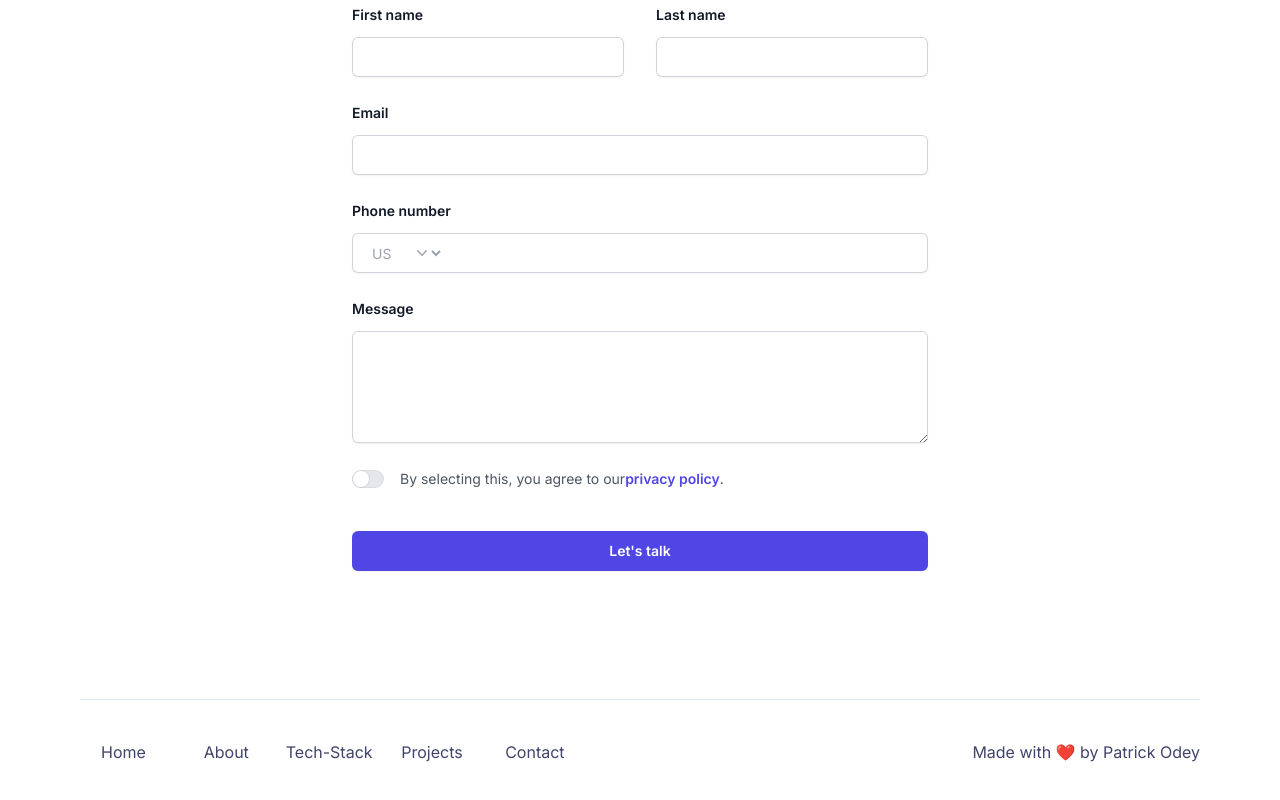
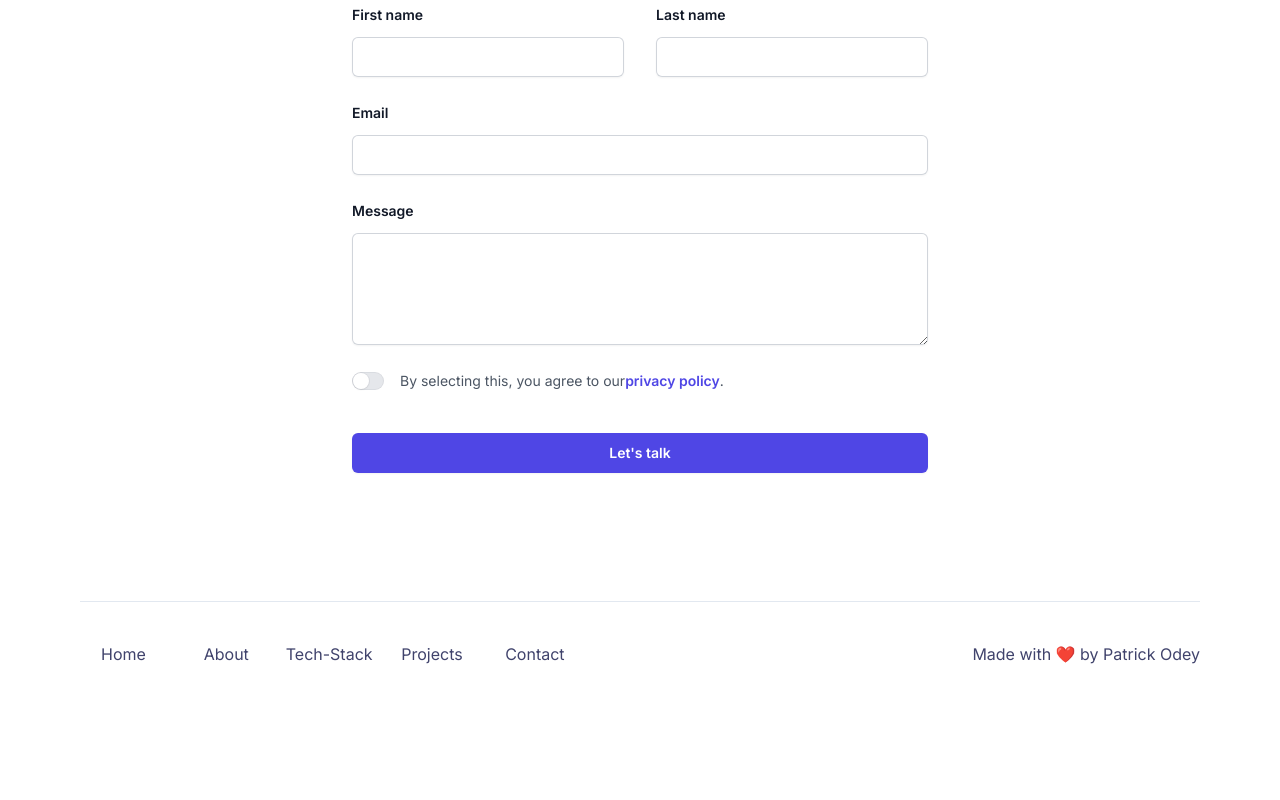
Before and after one commit to Patrickodey360coder/nebula, a Next.js app: page / in a window 1280 px wide. Shown: the part 2389-3189 px from the top of the page. After the commit the page ends 3095 px from the top, so only its background shows below. Built offline with nearby package versions, Linux system fonts and the light colour scheme.

Commit message:
Contact Page

```diff
--- a/src/app/components/contact.tsx
+++ b/src/app/components/contact.tsx
@@ -56,46 +56,7 @@ function Contact() {
                 />
               </div>
             </div>
-            <div className="sm:col-span-2">
-              <label htmlFor="phone-number" className="block text-sm font-semibold leading-6 text-gray-900">
-                Phone number
-              </label>
-              <div className="relative mt-2.5">
-                <div className="absolute inset-y-0 left-0 flex items-center">
-                  <label htmlFor="country" className="sr-only">
-                    Country
-                  </label>
-                  <select
-                    id="country"
-                    name="country"
-                    className="h-full rounded-md border-0 bg-transparent bg-none py-0 pl-4 pr-9 text-gray-400 focus:ring-2 focus:ring-inset focus:ring-indigo-600 sm:text-sm"
-                  >
-                    <option>US</option>
-                    <option>CA</option>
-                    <option>EU</option>
-                  </select>
-                  <svg
-                    className="pointer-events-none absolute right-3 top-0 h-full w-5 text-gray-400"
-                    viewBox="0 0 20 20"
-                    fill="currentColor"
-                    aria-hidden="true"
-                  >
-                    <path
-                      fillRule="evenodd"
-                      d="M5.23 7.21a.75.75 0 011.06.02L10 11.168l3.71-3.938a.75.75 0 111.08 1.04l-4.25 4.5a.75.75 0 01-1.08 0l-4.25-4.5a.75.75 0 01.02-1.06z"
-                      clipRule="evenodd"
-                    />
-                  </svg>
-                </div>
-                <input
-                  type="tel"
-                  name="phone-number"
-                  id="phone-number"
-                  autoComplete="tel"
-                  className="block w-full rounded-md border-0 px-3.5 py-2 pl-20 text-gray-900 shadow-sm ring-1 ring-inset ring-gray-300 placeholder:text-gray-400 focus:ring-2 focus:ring-inset focus:ring-indigo-600 sm:text-sm sm:leading-6"
-                />
-              </div>
-            </div>
+
             <div className="sm:col-span-2">
               <label htmlFor="message" className="block text-sm font-semibold leading-6 text-gray-900">
                 Message
```
